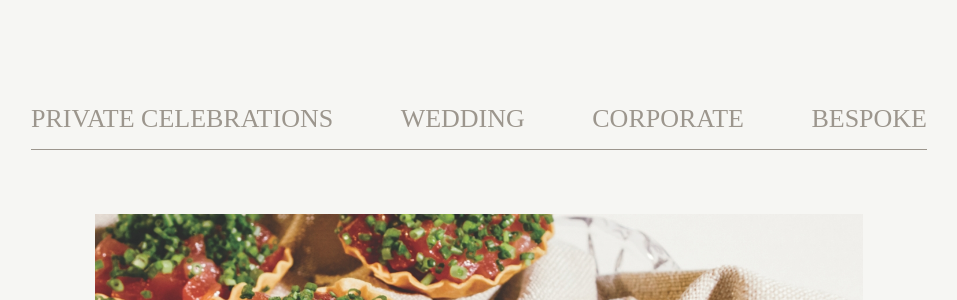
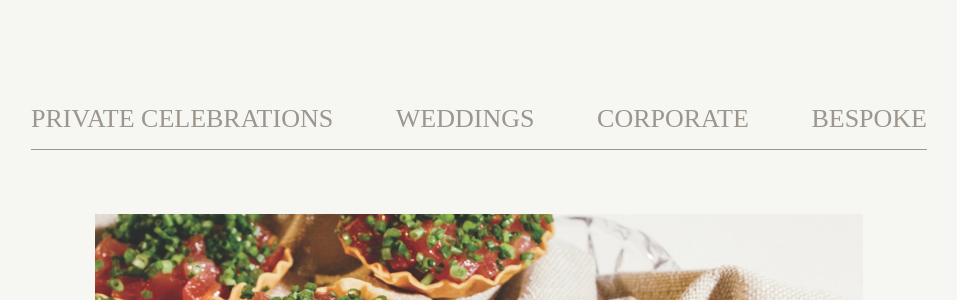
Before and after one commit to milosptr/event-centar, a Jekyll site: the page built from experiences.md, in a window 1280 px wide and 900 px high, scrolled down 624 px. Shown: the part 156-456 px from the top of the window, without its empty margins (161-1118 px from the left). Built offline with Jekyll 4.4.1, drawn with Linux system fonts in a browser that asks for light colours; some web fonts are replaced.

Commit message:
experien. content

```diff
--- a/_layouts/experiences.html
+++ b/_layouts/experiences.html
@@ -4,13 +4,13 @@
 <main class="pt-32 lg:pt-0 px-4 lg:px-16 xl:px-48">
   <h1 class='upper-big-font mt-32 mb-32 text-center'>{{page.big_title}}</h1>
   <ul class='experiences-menu flex w-full justify-between upper-little-font main-color pb-4'>
-    <li>Private celebrations</li>
-    <li>Wedding</li>
-    <li>Corporate</li>
-    <li>Bespoke</li>
+    <li>{{page.first_section_title}}</li>
+    <li>{{page.second_section_title}}</li>
+    <li>{{page.third_section_title}}</li>
+    <li>{{page.fourth_section_title}}</li>
   </ul>
   <div class="p-16 wedding section">
-  <img src="/img/meal.jpg" alt="meal photo">
+  <img src="{{page.section_picture}}" alt="meal photo">
   <div class="pt-20 flex justify-between pr-16">
     <!--<h2>Weddings headline</h2>-->
     <h3 class="w-1/3 pr-4 upper-font">{{page.section_title}}</h3>
```
